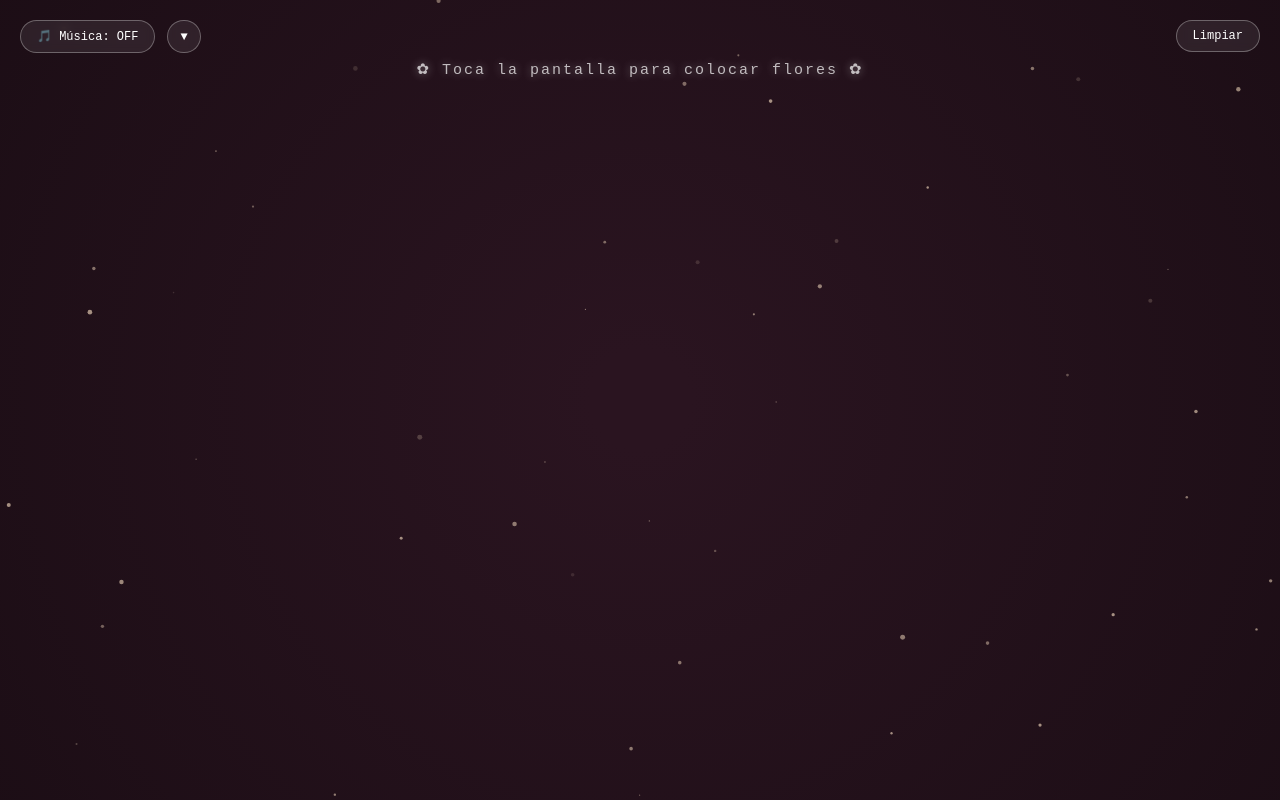
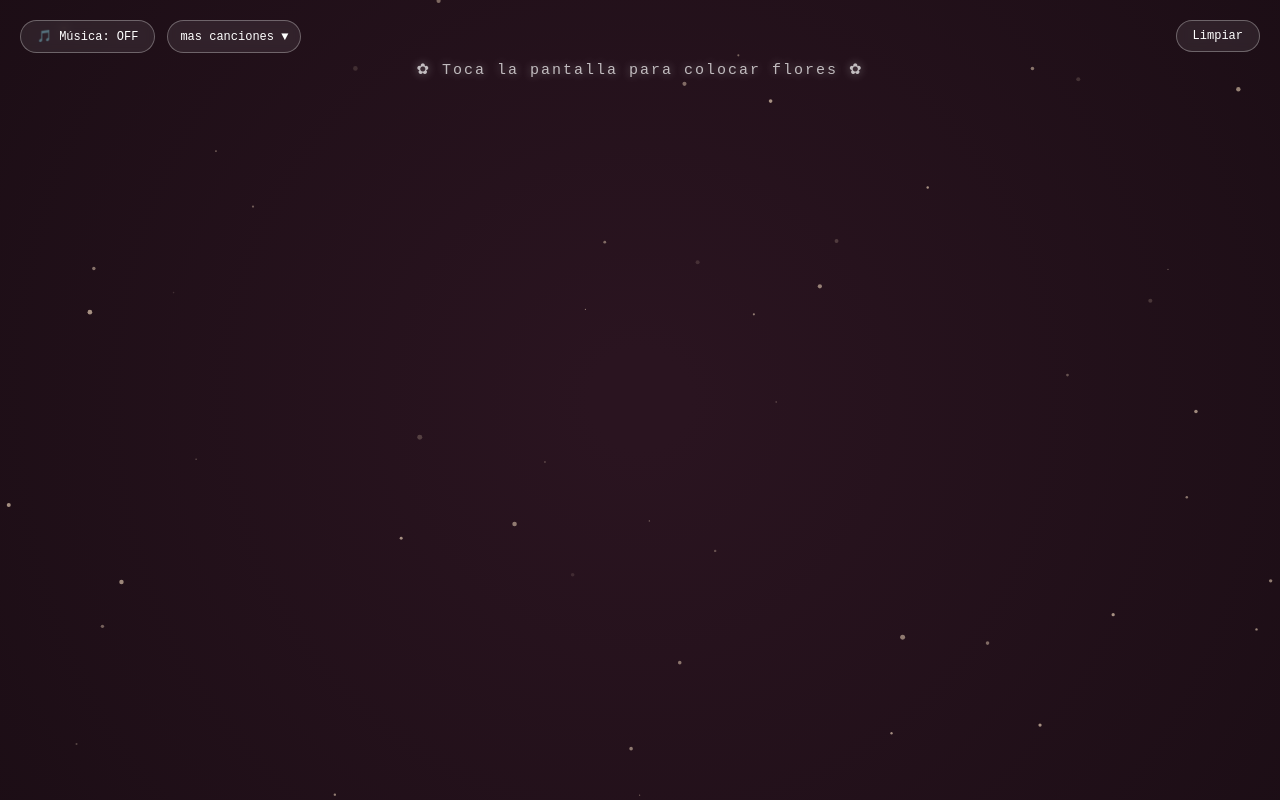
Before and after one commit to Carlosahu/Flowers, a plain HTML site: page index.html in a window 1280 px wide. Drawn offline with Linux system fonts and the light colour scheme; animation ran at ten frames a second.

Commit message:
Update index.html

```diff
--- a/index.html
+++ b/index.html
@@ -188,7 +188,7 @@
     <!-- Mini Menú de Música con separación ajustada -->
     <div id="music-container">
         <button id="music-btn" class="top-btn" style="position: relative; left: 0; top: 0;">🎵 Música: OFF</button>
-        <button id="menu-toggle-btn">▼</button>
+        <button id="menu-toggle-btn"> mas canciones ▼</button>
         <div id="song-menu">
             <button class="song-option active" data-src="Racing Mind - Lovely Girl.mp3">🎶  Lovely Girl</button>
             <button class="song-option" data-src="Joe Hisaishi - Merry-Go-Round of Life (from “Howl’s Moving Castle”)(mp3j.cc).mp3">🎶 Merry-Go-Round of Life</button>
```
